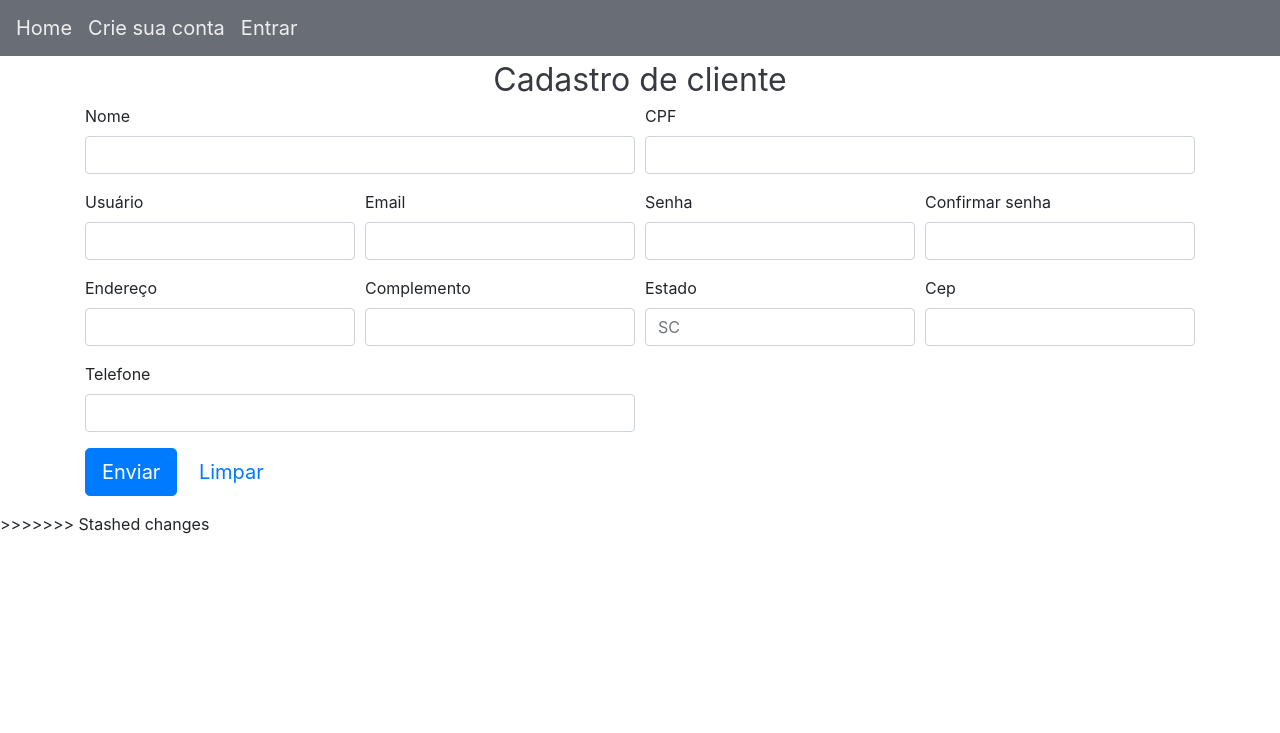
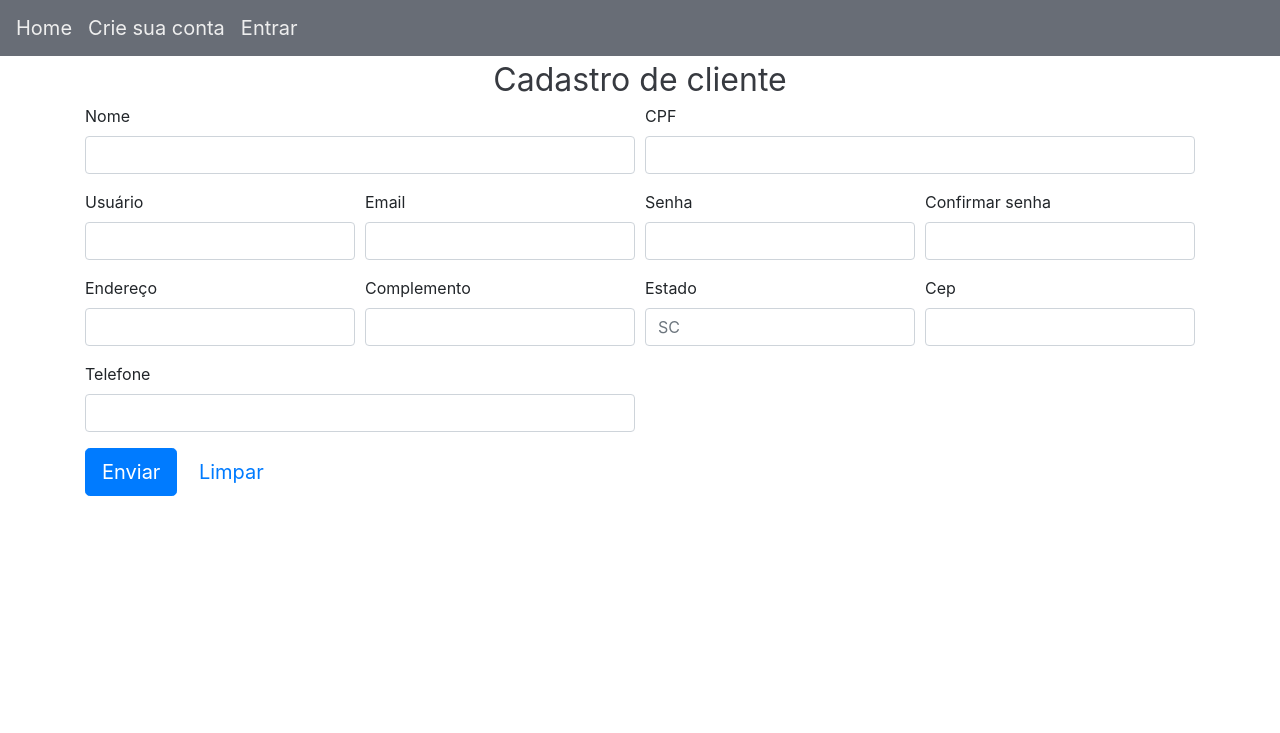
Before and after one commit to vn-lima/software_pac, a PHP site: page /index.php?folder=templates/&file=form_usuario.php in a window 1280 px wide. Shown: the top 733 px of the page. Run offline with PHP 8.4, Linux system fonts and the light colour scheme.

Commit message:
Versao Atualizada

```diff
--- a/flang/index.php
+++ b/flang/index.php
@@ -83,6 +83,4 @@ if (isset($_SESSION["id"])) {
             <div>© Direitos autorais 2020</div>
         </footer>
     </body>
-
->>>>>>> Stashed changes
 </html>
--- a/flang/security/login/valida_login.php
+++ b/flang/security/login/valida_login.php
@@ -33,4 +33,3 @@ include "../database/connection.php";
     }
     echo "<script>location.href='../../index.php?folder=templates/&file=form_login.php&msg=$msg&status=$status';</script>";
 ?>
->>>>>>> Stashed changes
--- a/flang/templates/perfil.php
+++ b/flang/templates/perfil.php
@@ -117,4 +117,3 @@ if (isset($_GET['upd'])) {
         window.location.href = "templates/delete_user.php";
     }
 </script>
->>>>>>> Stashed changes
```
